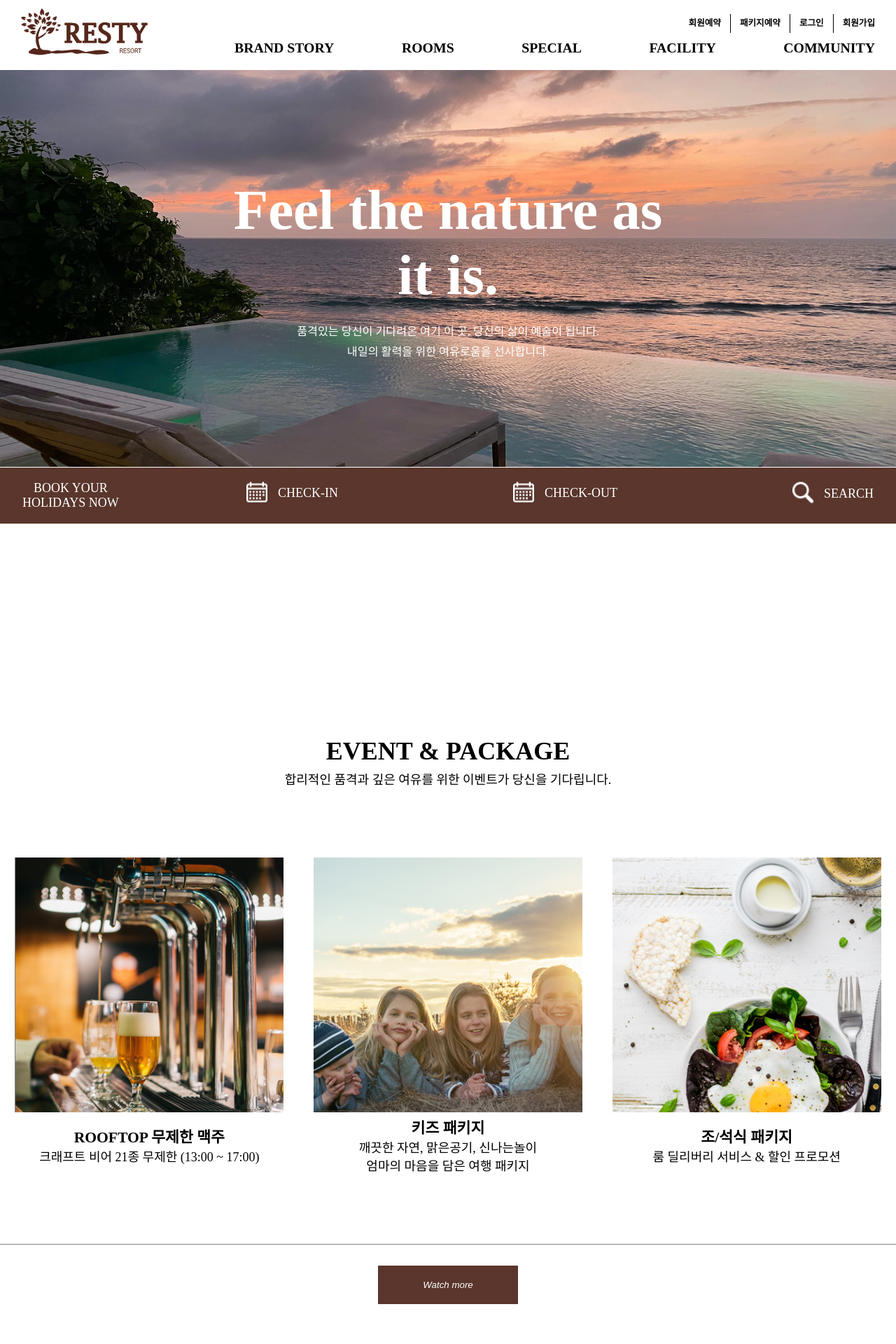
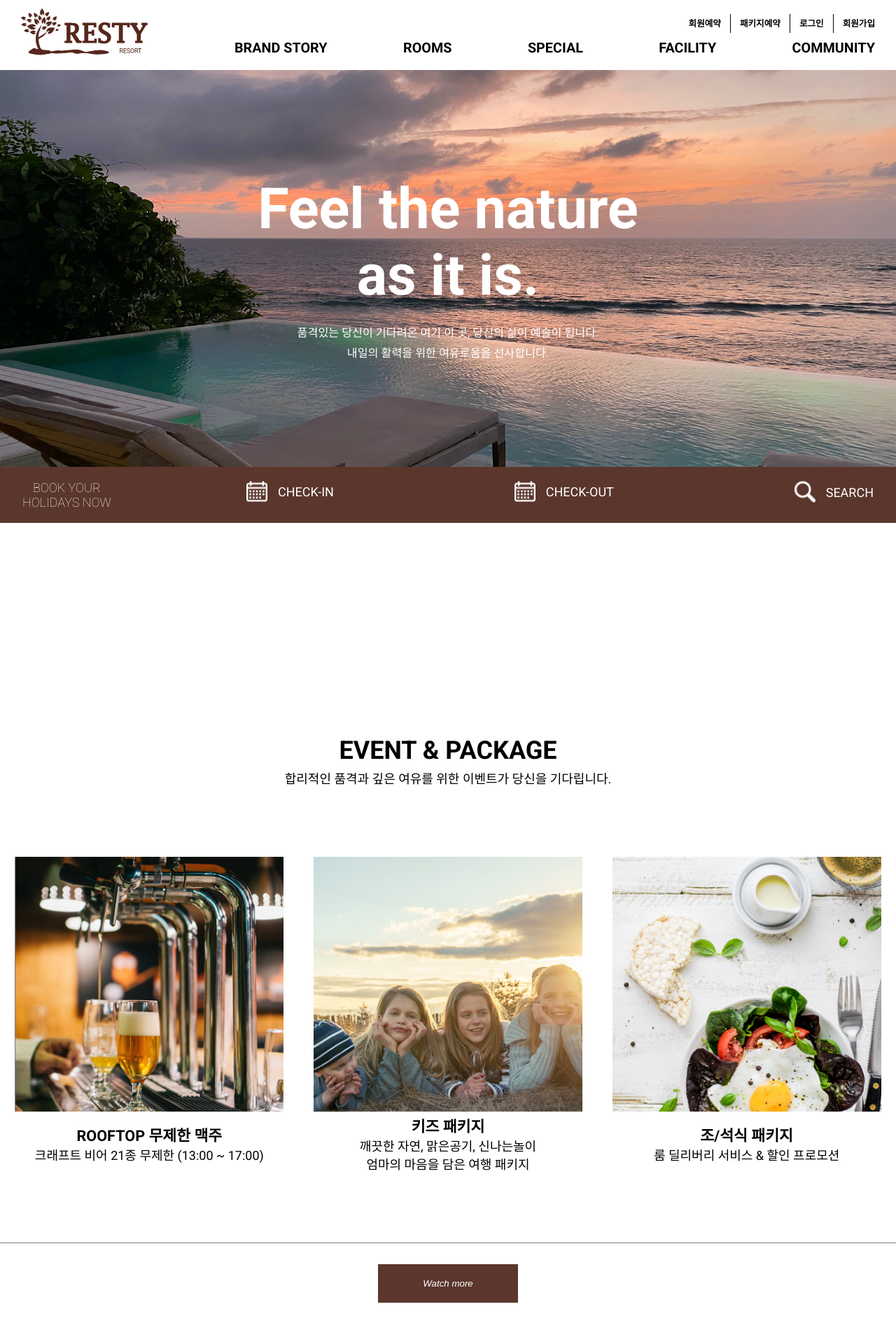
Before and after one commit to jangjiheee/portfolio1, a PHP site: page /resty.html in a window 1280 px wide. Shown: the top 1920 px of the page at 70% size. Run offline with PHP 8.4, Linux system fonts and the light colour scheme.

Commit message:
import style.scss

```diff
--- a/css/common.css
+++ b/css/common.css
@@ -1,3 +1,4 @@
+@import url("//fonts.googleapis.com/css2?family=Roboto:ital,wght@0,100;0,300;0,400;0,500;0,700;0,900;1,100;1,300;1,400;1,500;1,700&display=swap");
 * {
   margin: 0;
   padding: 0;
@@ -15,6 +16,7 @@ a {
 
 body, html {
   font-size: 18px;
+  font-family: "Roboto", sans-serif;
 }
 
 h1 {
--- a/css/index.css
+++ b/css/index.css
@@ -1,3 +1,5 @@
+@import url("//fonts.googleapis.com/css2?family=Roboto:ital,wght@0,100;0,300;0,400;0,500;0,700;0,900;1,100;1,300;1,400;1,500;1,700&display=swap");
+@import url("//fonts.googleapis.com/css2?family=Roboto:ital,wght@0,100;0,300;0,400;0,500;0,700;0,900;1,100;1,300;1,400;1,500;1,700&display=swap");
 * {
   margin: 0;
   padding: 0;
@@ -15,6 +17,7 @@ a {
 
 body, html {
   font-size: 18px;
+  font-family: "Roboto", sans-serif;
 }
 
 h1 {
--- /dev/null
+++ b/css/style.css
@@ -0,0 +1 @@
+@import url("//fonts.googleapis.com/css2?family=Roboto:ital,wght@0,100;0,300;0,400;0,500;0,700;0,900;1,100;1,300;1,400;1,500;1,700&display=swap");
--- a/scss/common.scss
+++ b/scss/common.scss
@@ -1,3 +1,5 @@
+@import "style.scss";
+
 * {
     margin: 0;
     padding: 0;
@@ -15,7 +17,7 @@ a {
 
 body, html {
     font-size: 18px;
-    font-family:  $font-en, $font-sans;
+    font-family: $font-en;
 }
 
 h1 {
```
